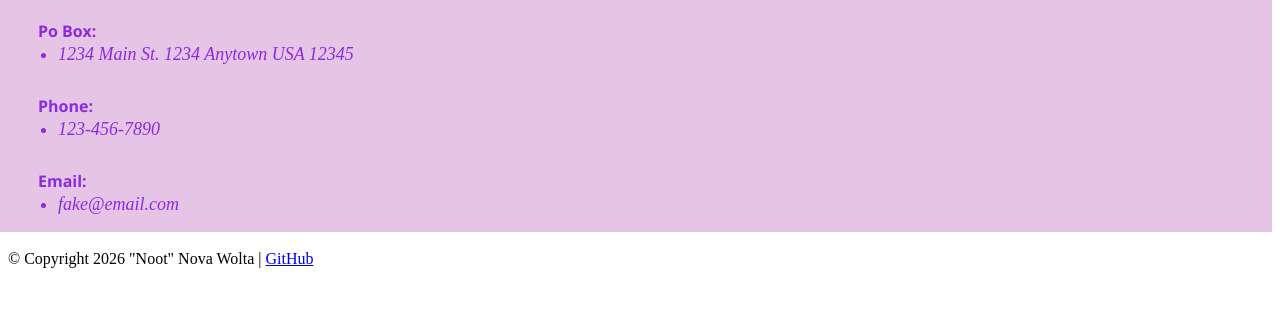
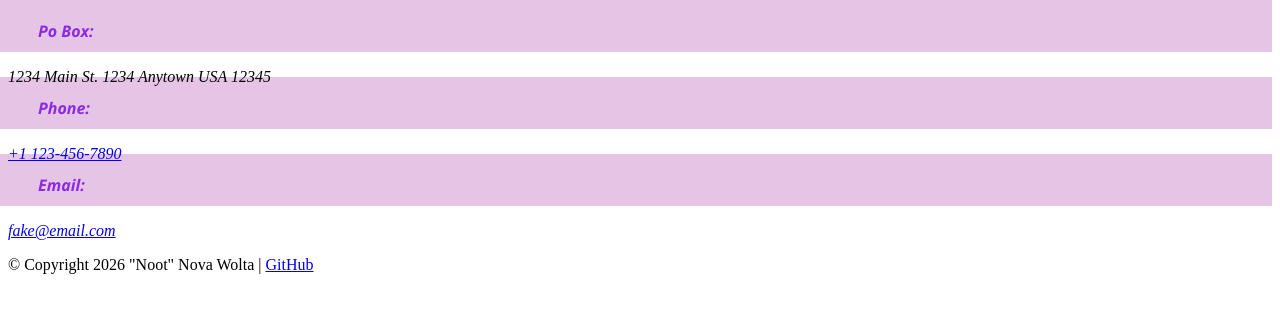
Before and after one commit to NootNova/Module3Assignment_OnlineStore, a plain HTML site: page contact.html in a window 1280 px wide. Shown: the part 199-512 px from the top of the page. Drawn offline with Linux system fonts and the light colour scheme.

Commit message:
added links for number and email. need to clean up the look but ill be back to do that later.

```diff
--- a/contact.html
+++ b/contact.html
@@ -9,7 +9,7 @@
 
     <meta name="viewport" content="width=device-width, initial-scale=1.0">
 
-    <title>Noot's Contacts</title>
+    <title>Noot's Auto LEVELING - Contact Us</title>
 
     <link rel="shortcut icon" href="images/up-arrow-png.png">
 
@@ -19,9 +19,9 @@
 
 <body>
 
- <header>
+<header>
 
-        <h1 class="header">How To Reach Me!</h1>
+    <h1 class="header">How To Reach Me!</h1>
 
         <nav>
 
@@ -37,45 +37,37 @@
 
         </nav>
 
-            <div> <img src="images/up-arrow-png.png" id="main-logo" alt="Two green arrows going up"> </div>
+        <div> <img src="images/up-arrow-png.png" id="main-logo" alt="Two green arrows going up"> </div>
 
-        <h2 class="sub-header">Contacts:</h2>
+    <h2 class="sub-header">Contacts:</h2>
 
-    </header>
+</header>
 
     <main>
 
-        <div class="contact"><strong>Po Box:</strong></div>
+        <address>
 
-            <ul class="contact-list">
+<p class="contact"><strong>Po Box:</strong></p>
 
-                <li><em>1234 Main St. 1234 Anytown USA 12345</em></li>
+<p>1234 Main St. 1234 Anytown USA 12345</p>
 
-            </ul>
+<p class="contact"><strong>Phone:</strong></p>
 
-        <div class="contact"><strong>Phone:</strong></div>
+<p><a href="tel:+11234567890">+1 123-456-7890</a></p>
 
-            <ul class="contact-list">
+<p class="contact"><strong>Email:</strong></p>
 
-                <li><em>123-456-7890</em></li>
+<a href="mailto:fake@email.com">fake@email.com</a>
 
-            </ul>
+        </address>
 
-        <div class="contact"><strong>Email:</strong></div>
+    </main>
 
-            <ul class="contact-list">
-
-                <li><em>fake@email.com</em></li>
-
-            </ul>
-
-        <!--
-        removed footer element due to class issues with the footer for this page.
-        -->
+    <footer>
 
         <p>&copy; Copyright 2026 "Noot" Nova Wolta | <a href="https://github.com/NootNova" target="_blank">GitHub</a></p>
 
-    </main>
+    </footer>
 
 </body>
 
```
Also changed, not shown: index.html (+1 -1 lines), products.html (+1 -1 lines).
